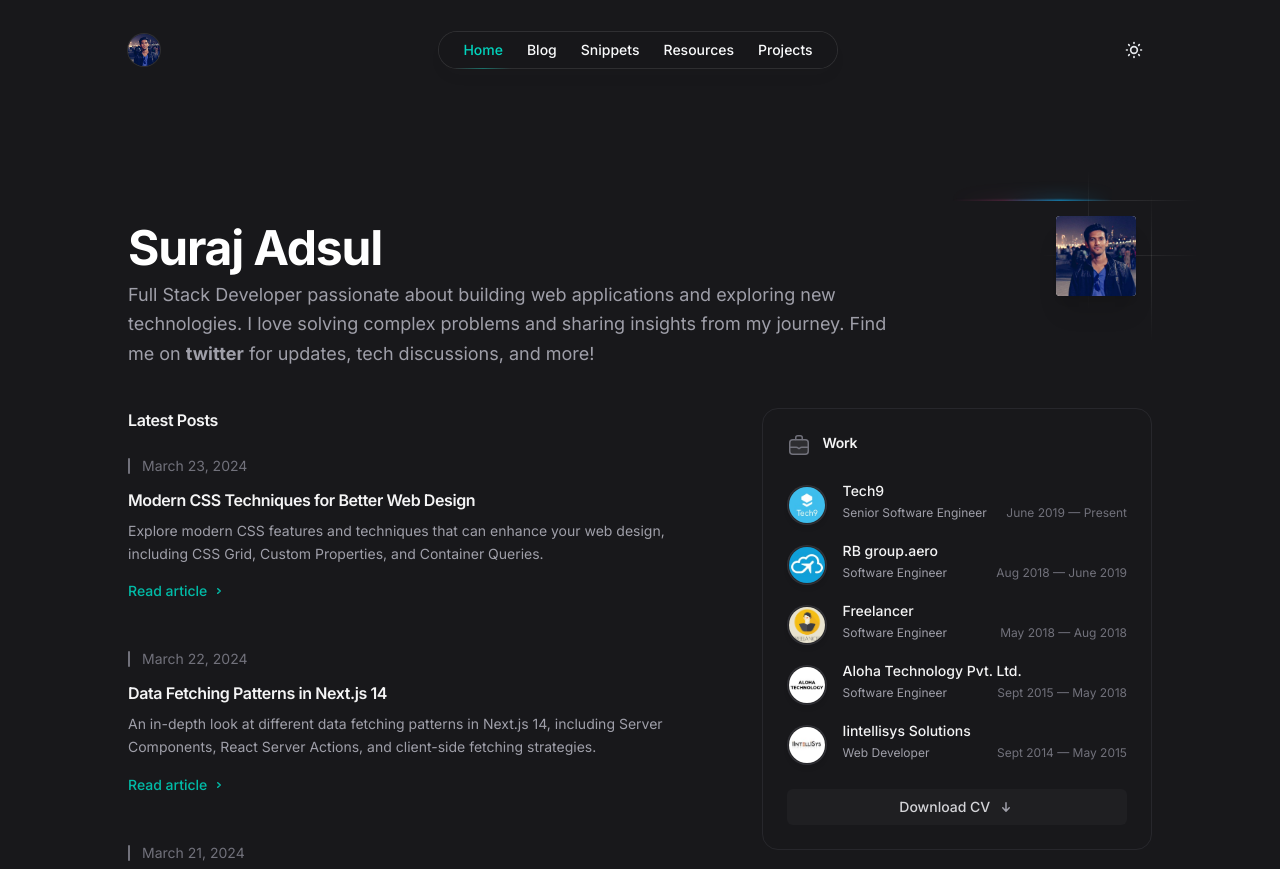
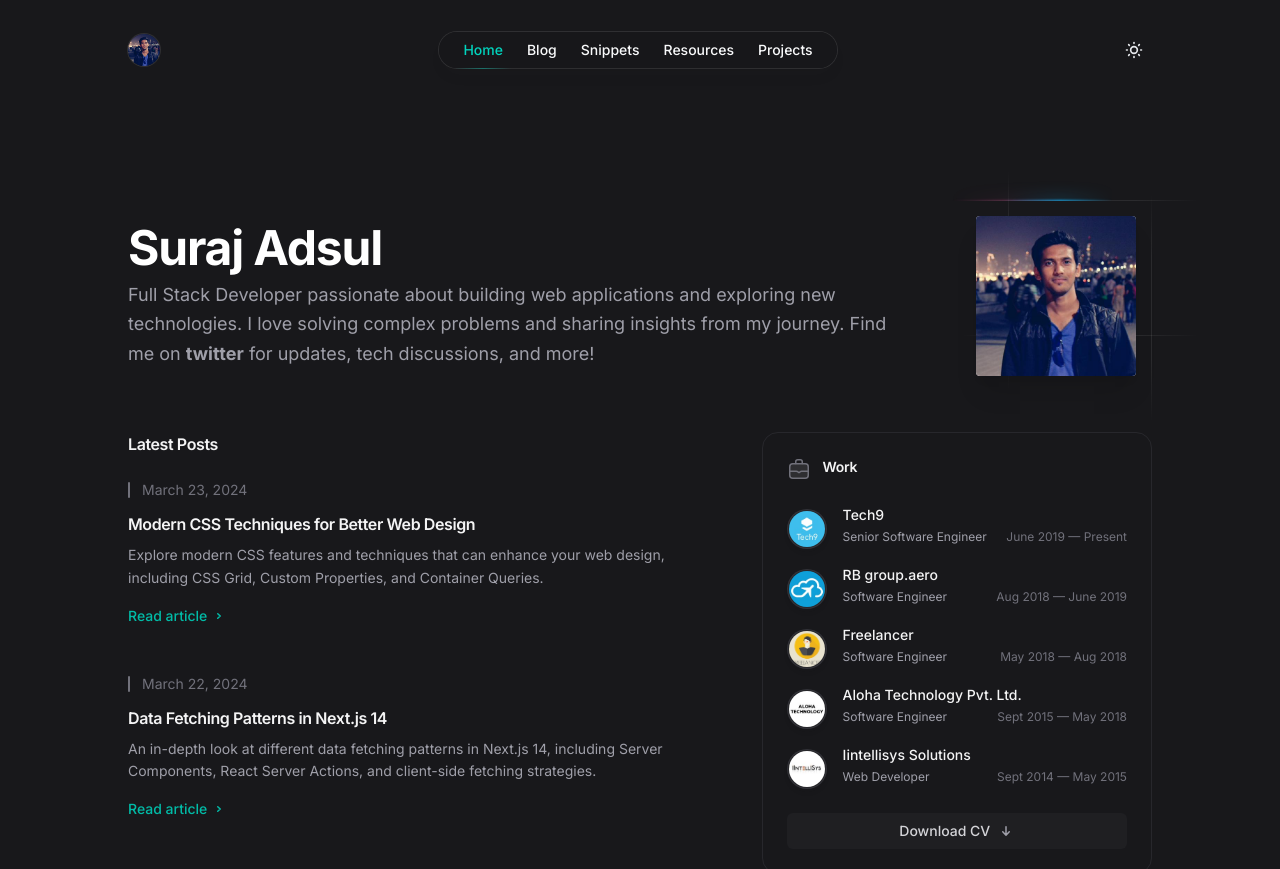
Before and after one commit to SurajAdsul/blog, a Next.js app: page / in a window 1280 px wide. Shown: the top 869 px of the page. Built offline with nearby package versions, Linux system fonts and the light colour scheme.

Commit message:
Fix profile section

```diff
--- a/src/app/components/ProfileHeader.js
+++ b/src/app/components/ProfileHeader.js
@@ -48,11 +48,8 @@ export default function ProfileHeader() {
       </div>
 
       <div className="relative flex-shrink-1 p-4 md:p-4 md:order-last order-first">
-        <a
-          href="https://twitter.com/yourusername"
-          target="_blank"
-          rel="noopener noreferrer"
-          className="block z-[5] overflow-hidden rounded shadow-xl ring-1 ring-slate-900/5 relative bg-white h-20 w-20"
+        <div
+          className="block z-[5] overflow-hidden rounded-sm shadow-xl ring-1 ring-slate-900/5 relative bg-white h-40 w-40"
         >
           <div className="relative w-full h-full">
             <Image
@@ -63,7 +60,7 @@ export default function ProfileHeader() {
               sizes="(max-width: 768px) 100vw, 80px"
             />
           </div>
-        </a>
+        </div>
 
         {/* Decorative elements */}
         <div className="z-0">
--- a/src/app/page.js
+++ b/src/app/page.js
@@ -1,10 +1,8 @@
-import Image from "next/image";
-import ProfileHeader from "./components/ProfileHeader";
-import WorkSection from "./components/WorkSection";
-import BlogPost from "./components/BlogPost";
 import { getAllMarkdownFiles } from '@/utils/markdown';
 import Link from 'next/link';
 import path from 'path';
+import ProfileHeader from "./components/ProfileHeader";
+import WorkSection from "./components/WorkSection";
 
 export default function Home() {
   // Get all blog posts from the content/blog directory
```
